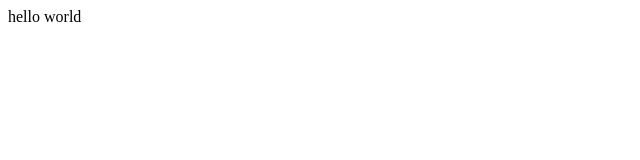
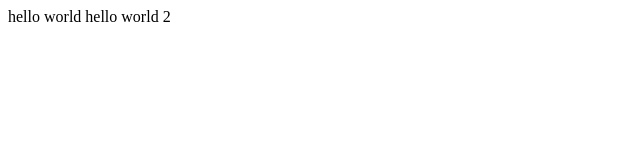
Before and after one commit to manishghorashainee/workshop4, a plain HTML site: page index.html in a window 1280 px wide. Shown: the whole page, without its empty margins (0-640 px from the left). Drawn offline with Linux system fonts and the light colour scheme.

Commit message:
add new hello world

```diff
--- a/index.html
+++ b/index.html
@@ -8,5 +8,6 @@
 </head>
 <body>
     hello world
+    hello world 2
 </body>
 </html>
```
